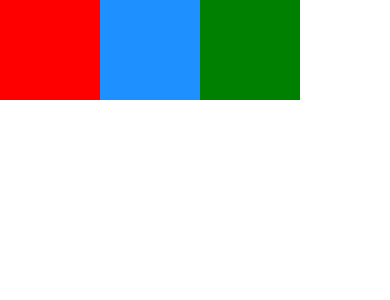
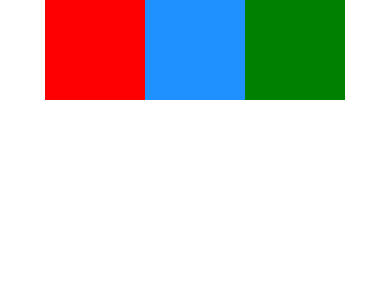
Before and after one commit to LukeConnors/DateActually, a React Native app: screen / in a window 390 px wide. Shown: the top 300 px of the page. Built offline with nearby package versions, Linux system fonts and the light colour scheme.

Commit message:
more css for react native

```diff
--- a/App.js
+++ b/App.js
@@ -18,7 +18,8 @@ export default function App() {
   <View style={{
     backgroundColor: "white",
     flex: 1,
-    flexDirection: "row"
+    flexDirection: "row",
+    justifyContent: "center"
   }}>
  <View style={{
   backgroundColor: "red",
```
